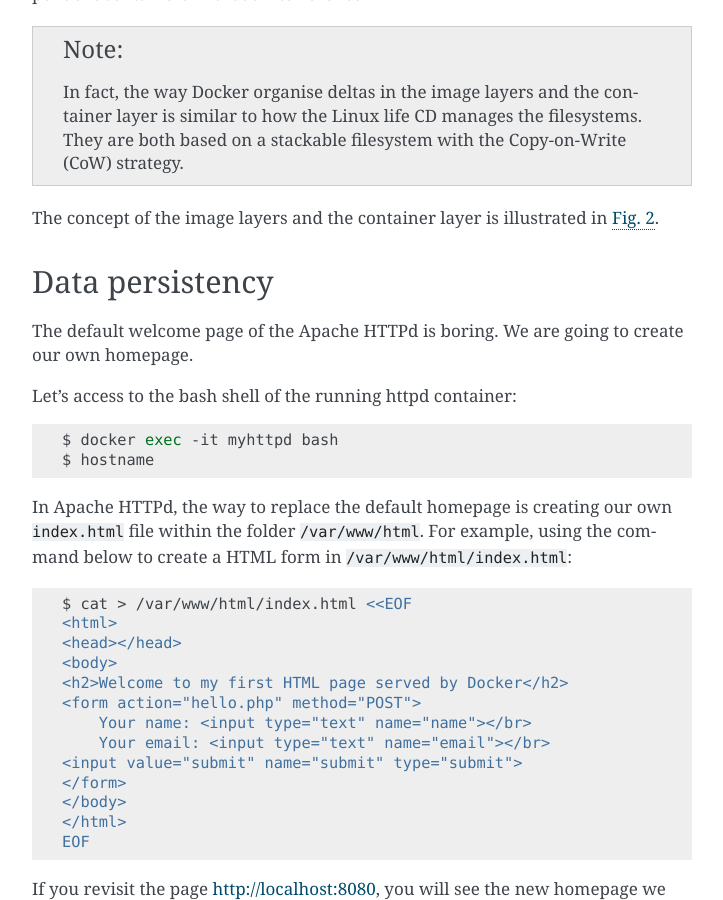
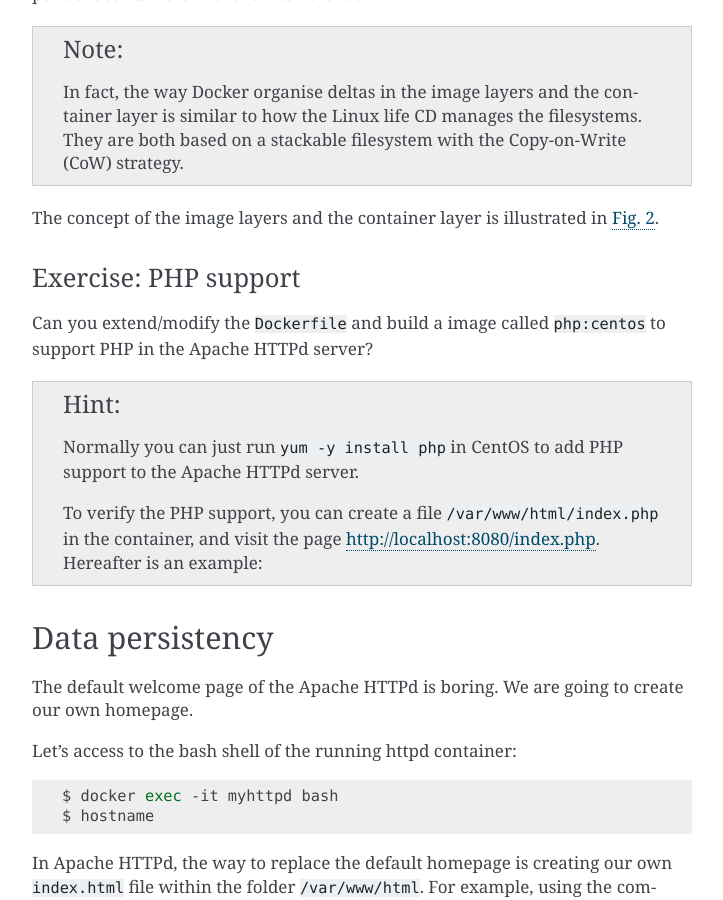
Before and after one commit to Donders-Institute/docker-swarm-setup, a Sphinx documentation site: the page built from doc/tutorial/basic.rst, in a window 1280 px wide and 900 px high, scrolled down 4493 px. Shown: the whole window, without its empty margins (388-1111 px from the left). Built offline with Sphinx 7.4.7, drawn with Linux system fonts in a browser that asks for light colours; some of the changed text lies outside the part shown.

Commit message:
Added exercise to create a PHP-enabled HTTPd

```diff
--- a/doc/tutorial/basic.rst
+++ b/doc/tutorial/basic.rst
@@ -150,6 +150,23 @@ When running the container from a image, Docker creates a new writable layer (a.
 
 The concept of the image layers and the container layer is illustrated in :numref:`containerlayers`.
 
+Exercise: PHP support
+---------------------
+
+Can you extend/modify the ``Dockerfile`` and build a image called ``php:centos`` to support PHP in the Apache HTTPd server?
+
+.. hint::
+    Normally you can just run ``yum -y install php`` in CentOS to add PHP support to the Apache HTTPd server.
+
+    To verify the PHP support, you can create a file ``/var/www/html/index.php`` in the container, and visit the page `http://localhost:8080/index.php <http://localhost:8080/index.php>`_.  Hereafter is an example:
+
+    .. code-block::bash
+
+        $ docker exec -it myhttpd bash
+        $ cat > /var/www/html/index.php <<EOF
+        <?php phpinfo(); ?>
+        EOF
+
 Data persistency
 ================
 
```
